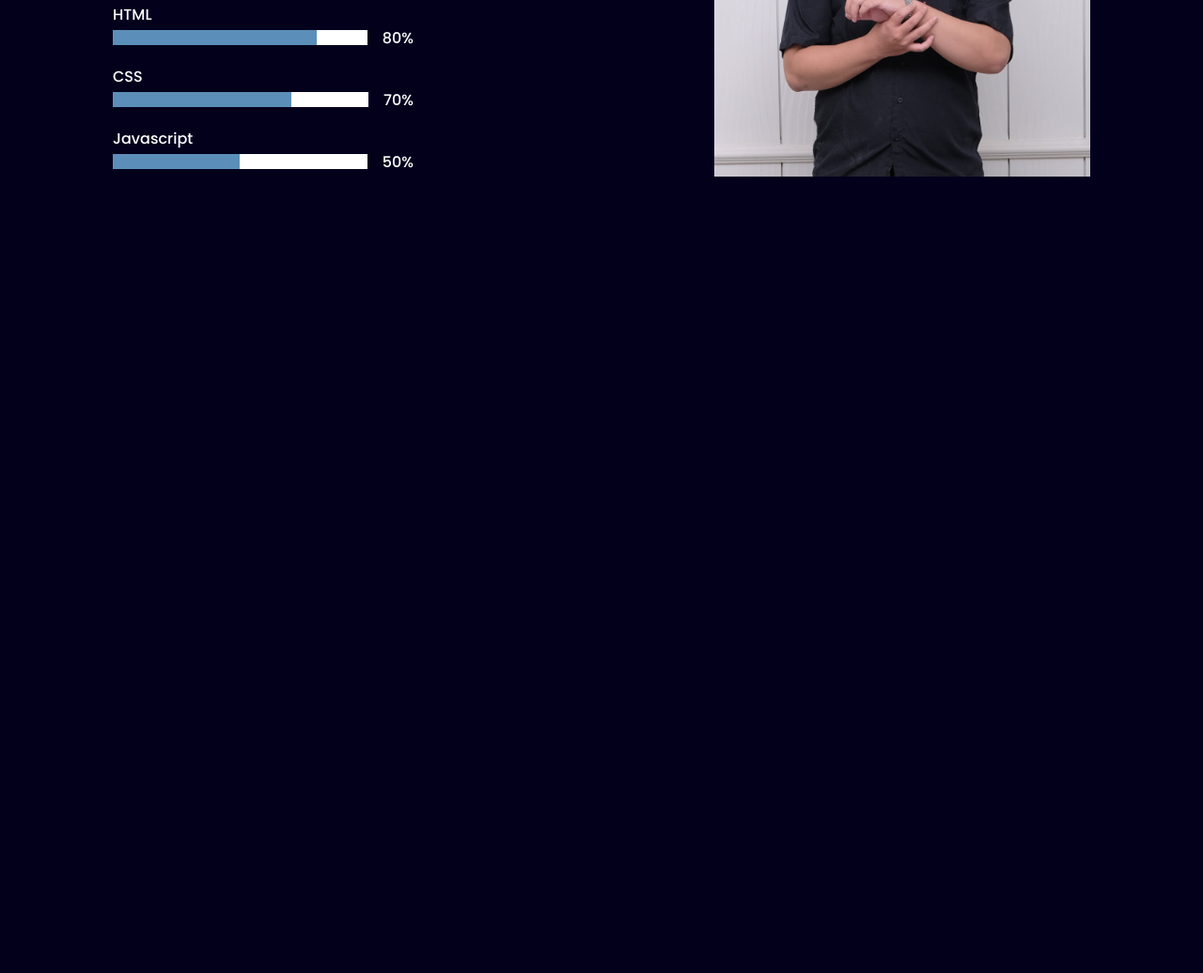
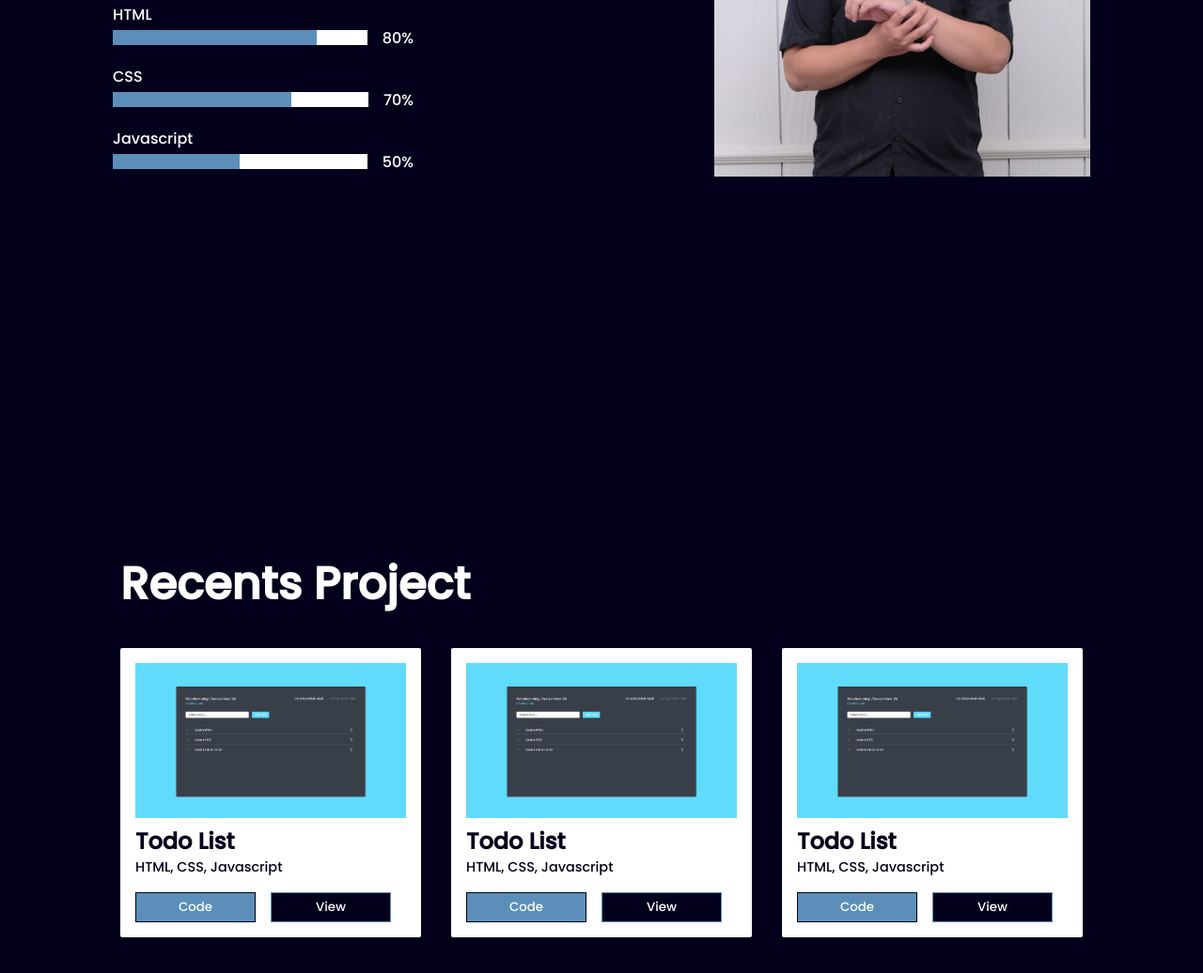
Before and after one commit to ajisakakamandanu/portofolio, a website built with Vite: page index.html in a window 1280 px wide. Shown: the part 2040-3076 px from the top of the page at 94% size. Before the commit the page ends 2432 px from the top, so only its background shows below. Built offline with nearby package versions, Linux system fonts and the light colour scheme.

Commit message:
add project section

```diff
--- a/index.css
+++ b/index.css
@@ -262,6 +262,75 @@ section {
   width: 100%;
 }
 
+.project-section{
+  height: 100vh;
+  margin: 1rem;
+  display: flex;
+  flex-direction: column;
+  justify-content: center;
+}
+
+.project{
+  display: flex;
+  gap: 2rem;
+}
+
+.project-section .title h1{
+  font-size: 3em;
+}
+
+.project .card .card-images{
+  max-width: 20rem;
+}
+.project .card{
+  background-color: #ffffff;
+  max-width: 20rem;
+  margin-top: 2rem;
+  padding: 1rem;
+  border-radius: 2px;
+}
+
+.project .card .card-title h3{
+  font-size: 1.5em;
+  color: #03001C;
+}
+
+.project .card .card-tech p{
+  color: #5B8FB9;
+  font-size: 0.9em;
+  color: #03001C;
+  margin-bottom: 1rem;
+}
+
+.project .card .card-images img{
+  width: 100%;
+}
+
+.project .card .btn-card{
+  display: flex;
+  gap: 1rem;
+}
+
+.project .card .btn-card button{
+  width: 8rem;
+  height: 2rem;
+}
+
+.project .card .btn-card button:nth-of-type(1){
+  background-color: #5B8FB9;
+  border: 1px solid #03001C;
+  color: #ffffff;
+}
+
+.project .card .btn-card button:nth-of-type(2){
+  background-color: #03001C;
+  border: 1px solid #5B8FB9;
+  color: #ffffff;
+}
+
+
+
+
 
 @media (max-width: 576px){
 
@@ -396,6 +465,34 @@ section {
   .skills-section .images{
       margin: 1rem 3rem;
   }
+
+  .project-section{
+    height: 100%;
+    margin: 1rem;
+  }
+
+  .project-section .title h1{
+    font-size: 1.5em;
+  }
+
+  .project{
+    flex-direction: column;
+    gap: 1rem;
+  }
+
+  .project .card .card-title h3{
+    font-size: 1.2em;
+  }
+
+  .project .card .card-tech p{
+    font-size: 0.8em;
+  }
+
+  .project .card .btn-card button{
+    width: 6rem;
+    height: 1.8rem;
+    font-size: 0.7em;
+  }
 }
 
 @media (min-width: 576px) and (max-width:768px){
@@ -479,6 +576,28 @@ section {
   .skills-section .text h1{
       font-size: 2.5em;
   }
+
+  .project-section{
+    height: 100%;
+    margin-top: 3rem;
+    display: flex;
+    flex-direction: column;
+    justify-content: center;
+    align-items: flex-start;
+    min-width: 35rem;
+  }
+
+  .project{
+    flex-direction: column;
+    justify-content: center;
+    align-items: center;
+    gap: 1rem;
+    width: 100%;
+  }
+
+  .project-section .title h1{
+    font-size: 2em;
+  }
 }
 
 @media (min-width: 769px) and (max-width: 1024px){
@@ -505,4 +624,17 @@ section {
   .skills-section .images{
       padding: 1rem 2rem;
   }
+
+  .project-section{
+  }
+
+  .project{
+    gap: 1rem;
+  }
+
+  .project .card .btn-card button{
+    width: 7rem;
+    height: 1.8rem;
+    font-size: 0.7em;
+  }
 }
--- a/index.html
+++ b/index.html
@@ -98,6 +98,60 @@
                 </div>
             </div>
         </section>
+        <section>
+            <div class="project-section">
+                <div class="title">
+                  <h1>Recents Project</h1>
+                </div>
+                <div class="project">
+                  <div class="card">
+                    <div class="card-images">
+                      <img src="public/assets/mytodolist.png" alt="Todo">
+                    </div>
+                    <div class="card-title">
+                      <h3>Todo List</h3>
+                    </div>
+                    <div class="card-tech">
+                      <p>HTML, CSS, Javascript</p>
+                    </div>
+                    <div class="btn-card">
+                      <button>Code</button>
+                      <button>View</button>
+                    </div>
+                  </div>
+                  <div class="card">
+                    <div class="card-images">
+                      <img src="public/assets/mytodolist.png" alt="Todo">
+                    </div>
+                    <div class="card-title">
+                      <h3>Todo List</h3>
+                    </div>
+                    <div class="card-tech">
+                      <p>HTML, CSS, Javascript</p>
+                    </div>
+                    <div class="btn-card">
+                      <button>Code</button>
+                      <button>View</button>
+                    </div>
+                  </div>
+                  <div class="card">
+                    <div class="card-images">
+                      <img src="public/assets/mytodolist.png" alt="Todo">
+                    </div>
+                    <div class="card-title">
+                      <h3>Todo List</h3>
+                    </div>
+                    <div class="card-tech">
+                      <p>HTML, CSS, Javascript</p>
+                    </div>
+                    <div class="btn-card">
+                      <button>Code</button>
+                      <button>View</button>
+                    </div>
+                  </div>
+                </div>
+            </div>
+        </section>
     </main>
 </body>
 </html>
```
Also changed, not shown: public/assets/mytodolist.png (added).
